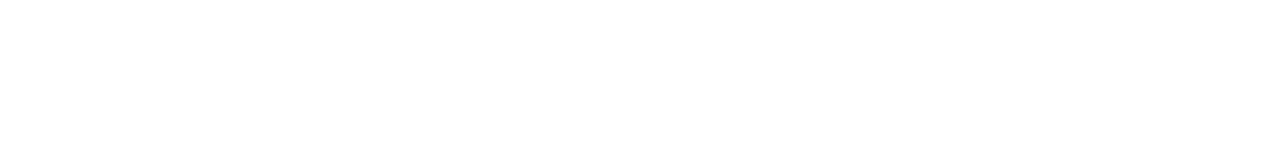
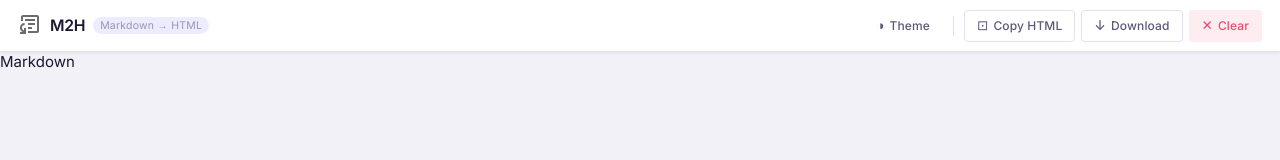
Before and after one commit to vedasm/M2H, a plain HTML site: page index.html in a window 1280 px wide. Drawn offline with nearby package versions, Linux system fonts and the light colour scheme.

Commit message:
Initial page setup

```diff
--- a/index.html
+++ b/index.html
@@ -13,6 +13,43 @@
         <link rel="stylesheet" href="styles.css">
     </head>
     <body>
-
+        <header class="app-header" role="banner">
+            <div class="brand">
+                <span class="brand-icon" aria-hidden="true"><svg xmlns="http://www.w3.org/2000/svg" height="24px" viewBox="0 -960 960 960" width="24px" fill="#1f1f1f"><path d="M400-280h160v-80H400v80Zm0-160h280v-80H400v80ZM280-600h400v-80H280v80Zm200 120ZM80-80v-80h102q-48-23-77.5-68T75-330q0-79 55.5-134.5T265-520v80q-45 0-77.5 32T155-330q0 39 24 69t61 38v-97h80v240H80Zm320-40v-80h360v-560H200v160h-80v-160q0-33 23.5-56.5T200-840h560q33 0 56.5 23.5T840-760v560q0 33-23.5 56.5T760-120H400Z"/></svg></span>
+                <span class="brand-name">M2H</span>
+                <span class="brand-sub">Markdown → HTML</span>
+            </div>
+            <nav class="controls" role="toolbar" aria-label="Editor actions">
+                <button class="btn btn--ghost" id="btn-theme" aria-label="Toggle dark mode" title="Toggle theme">
+                    <span class="btn-icon" aria-hidden="true">◑</span>
+                    <span class="btn-label">Theme</span>
+                </button>
+                <div class="controls-divider" aria-hidden="true"></div>
+                <button class="btn btn--outline" id="btn-copy" aria-label="Copy HTML code to clipboard" title="Copy HTML">
+                    <span class="btn-icon" aria-hidden="true">⊡</span>
+                    <span class="btn-label">Copy HTML</span>
+                </button>
+                <button class="btn btn--outline" id="btn-download" aria-label="Download as index.html" title="Download file">
+                    <span class="btn-icon" aria-hidden="true">↓</span>
+                    <span class="btn-label">Download</span>
+                </button>
+                <button class="btn btn--danger" id="btn-clear" aria-label="Clear all content" title="Clear canvas">
+                    <span class="btn-icon" aria-hidden="true">✕</span>
+                    <span class="btn-label">Clear</span>
+                </button>
+            </nav>
+        </header>
+        <main class="workspace" role="main">
+            <section class="panel panel--editor" aria-label="Markdown input panel">
+                <div class="panel-header">
+                    <span class="panel-label">
+                        <span class="panel-dot panel-dot--editor" aria-hidden="true"></span>
+                        Markdown
+                    </span>
+                </div>
+            </section>
+        </main>
+    </nav>
+  </header>
     </body>
 </html>
--- a/styles.css
+++ b/styles.css
@@ -0,0 +1,240 @@
+:root {
+    --accent: #6C63FF;
+    --accent-light: #8B85FF;
+    --accent-dim: rgba(108, 99, 255, 0.12);
+    --accent-glow: rgba(108, 99, 255, 0.25);
+
+    --bg-app: #F2F1F8;
+    --bg-panel: #FFFFFF;
+    --bg-header: #FFFFFF;
+    --bg-gutter: #F6F5FB;
+    --bg-modal: rgba(15, 12, 40, 0.55);
+
+    --text-primary: #1A1730;
+    --text-secondary: #5B5878;
+    --text-muted: #9896B0;
+    --text-inverse: #F8F7FF;
+
+    --border: #E3E1F0;
+    --border-focus: var(--accent);
+    --border-muted: #EDECF5;
+
+    --danger: #E84C6A;
+    --danger-dim: rgba(232, 76, 106, 0.1);
+    --danger-hover: #D93C5A;
+
+    --success: #27C47A;
+    --success-dim: rgba(39, 196, 122, 0.12);
+
+    --panel-editor-bg: #FAFAFA;
+    --panel-preview-bg: #FFFFFF;
+    --gutter-color: #C8C6DE;
+    --line-num-text: #B0AECC;
+    --handle-bg: #E0DEF0;
+
+    --font-ui: 'Inter', system-ui, sans-serif;
+    --font-mono: 'JetBrains Mono', 'Fira Code', 'Cascadia Code', monospace;
+    --font-prose: 'Lora', 'Georgia', serif;
+
+    --header-h: 52px;
+    --radius-sm: 4px;
+    --radius-md: 8px;
+    --radius-lg: 12px;
+    --shadow-sm: 0 1px 3px rgba(26, 23, 48, 0.08);
+    --shadow-md: 0 4px 16px rgba(26, 23, 48, 0.12);
+    --shadow-lg: 0 12px 40px rgba(26, 23, 48, 0.18);
+
+    --ease: cubic-bezier(0.25, 0.46, 0.45, 0.94);
+    --dur-fast: 120ms;
+    --dur-mid: 220ms;
+}
+
+[data-theme="dark"] {
+    --bg-app: #0D0C1A;
+    --bg-panel: #13112A;
+    --bg-header: #100F22;
+    --bg-gutter: #0F0E20;
+    --bg-modal: rgba(0, 0, 0, 0.72);
+
+    --text-primary: #E8E6FF;
+    --text-secondary: #9B99C8;
+    --text-muted: #6460A0;
+    --text-inverse: #1A1730;
+
+    --border: #2A2750;
+    --border-muted: #1E1C38;
+
+    --panel-editor-bg: #100F22;
+    --panel-preview-bg: #13112A;
+    --gutter-color: #2A2750;
+    --line-num-text: #4A4878;
+    --handle-bg: #2A2750;
+}
+
+*,
+*::before,
+*::after {
+    box-sizing: border-box;
+    margin: 0;
+    padding: 0;
+}
+
+html {
+    font-size: 15px;
+    -webkit-font-smoothing: antialiased;
+    -moz-osx-font-smoothing: grayscale;
+    scroll-behavior: smooth;
+}
+
+body {
+    font-family: var(--font-ui);
+    background: var(--bg-app);
+    color: var(--text-primary);
+    height: 100dvh;
+    display: flex;
+    flex-direction: column;
+    overflow: hidden;
+    transition: background var(--dur-mid) var(--ease),
+        color var(--dur-mid) var(--ease);
+}
+
+button {
+  font-family: var(--font-ui);
+  cursor: pointer;
+  border: none;
+  background: none;
+  outline: none;
+}
+
+button:focus-visible { outline: 2px solid var(--accent); outline-offset: 2px; }
+
+textarea { font-family: inherit; }
+
+.app-header {
+  height: var(--header-h);
+  background: var(--bg-header);
+  border-bottom: 1px solid var(--border);
+  display: flex;
+  align-items: center;
+  justify-content: space-between;
+  padding: 0 18px;
+  flex-shrink: 0;
+  gap: 12px;
+  box-shadow: var(--shadow-sm);
+  transition: background var(--dur-mid) var(--ease),
+              border-color var(--dur-mid) var(--ease);
+  z-index: 50;
+  position: relative;
+}
+
+/* Brand */
+.brand {
+  display: flex;
+  align-items: center;
+  gap: 8px;
+  user-select: none;
+}
+.brand-icon {
+  color: var(--accent);
+  font-size: 1.1rem;
+  line-height: 1;
+  animation: pulse-icon 3s ease-in-out infinite;
+}
+@keyframes pulse-icon {
+  0%, 100% { opacity: 1; }
+  50% { opacity: 0.55; }
+}
+.brand-name {
+  font-size: 1.05rem;
+  font-weight: 600;
+  color: var(--text-primary);
+  letter-spacing: -0.02em;
+}
+.brand-sub {
+  font-size: 0.7rem;
+  font-weight: 400;
+  color: var(--text-muted);
+  background: var(--accent-dim);
+  padding: 2px 7px;
+  border-radius: 20px;
+  letter-spacing: 0.02em;
+}
+
+.controls {
+  display: flex;
+  align-items: center;
+  gap: 6px;
+}
+.controls-divider {
+  width: 1px;
+  height: 20px;
+  background: var(--border);
+  margin: 0 4px;
+  flex-shrink: 0;
+}
+
+.btn {
+  display: inline-flex;
+  align-items: center;
+  gap: 5px;
+  height: 32px;
+  padding: 0 12px;
+  border-radius: var(--radius-sm);
+  font-size: 0.8rem;
+  font-weight: 500;
+  line-height: 1;
+  letter-spacing: 0.01em;
+  transition:
+    background var(--dur-fast) var(--ease),
+    color var(--dur-fast) var(--ease),
+    border-color var(--dur-fast) var(--ease),
+    transform var(--dur-fast) var(--ease),
+    box-shadow var(--dur-fast) var(--ease);
+  white-space: nowrap;
+}
+.btn:active { transform: scale(0.96); }
+
+.btn--ghost {
+  color: var(--text-secondary);
+  border: 1px solid transparent;
+}
+.btn--ghost:hover {
+  color: var(--accent);
+  background: var(--accent-dim);
+  border-color: var(--accent-glow);
+}
+
+.btn--outline {
+  color: var(--text-secondary);
+  border: 1px solid var(--border);
+  background: transparent;
+}
+.btn--outline:hover {
+  color: var(--accent);
+  border-color: var(--accent);
+  background: var(--accent-dim);
+}
+
+.btn--danger {
+  color: var(--danger);
+  border: 1px solid transparent;
+  background: var(--danger-dim);
+}
+.btn--danger:hover {
+  background: var(--danger);
+  color: #fff;
+  border-color: var(--danger-hover);
+}
+
+.btn-icon {
+  font-size: 0.9rem;
+  line-height: 1;
+  display: flex;
+  align-items: center;
+}
+
+.btn--success-flash {
+  color: var(--success) !important;
+  border-color: var(--success) !important;
+  background: var(--success-dim) !important;
+}
```
